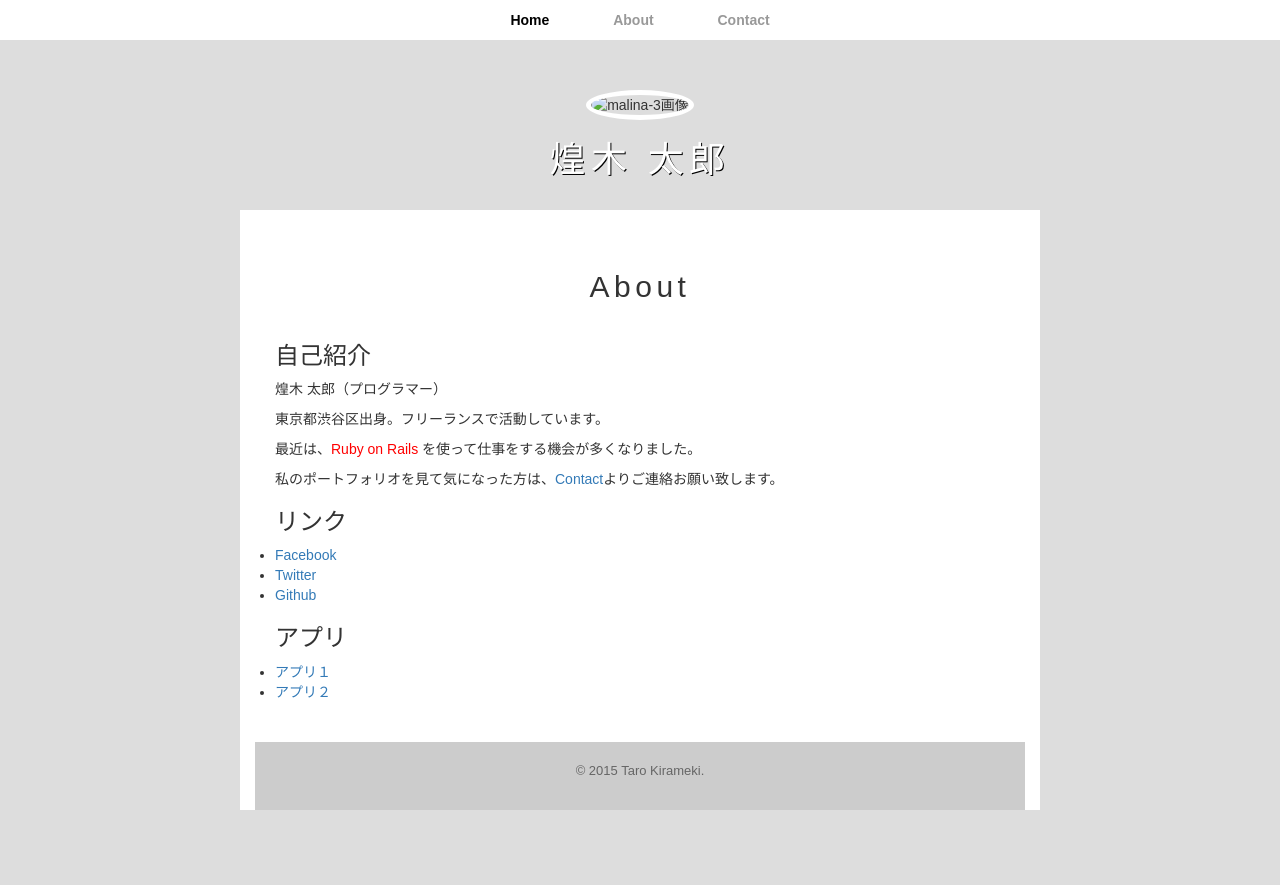
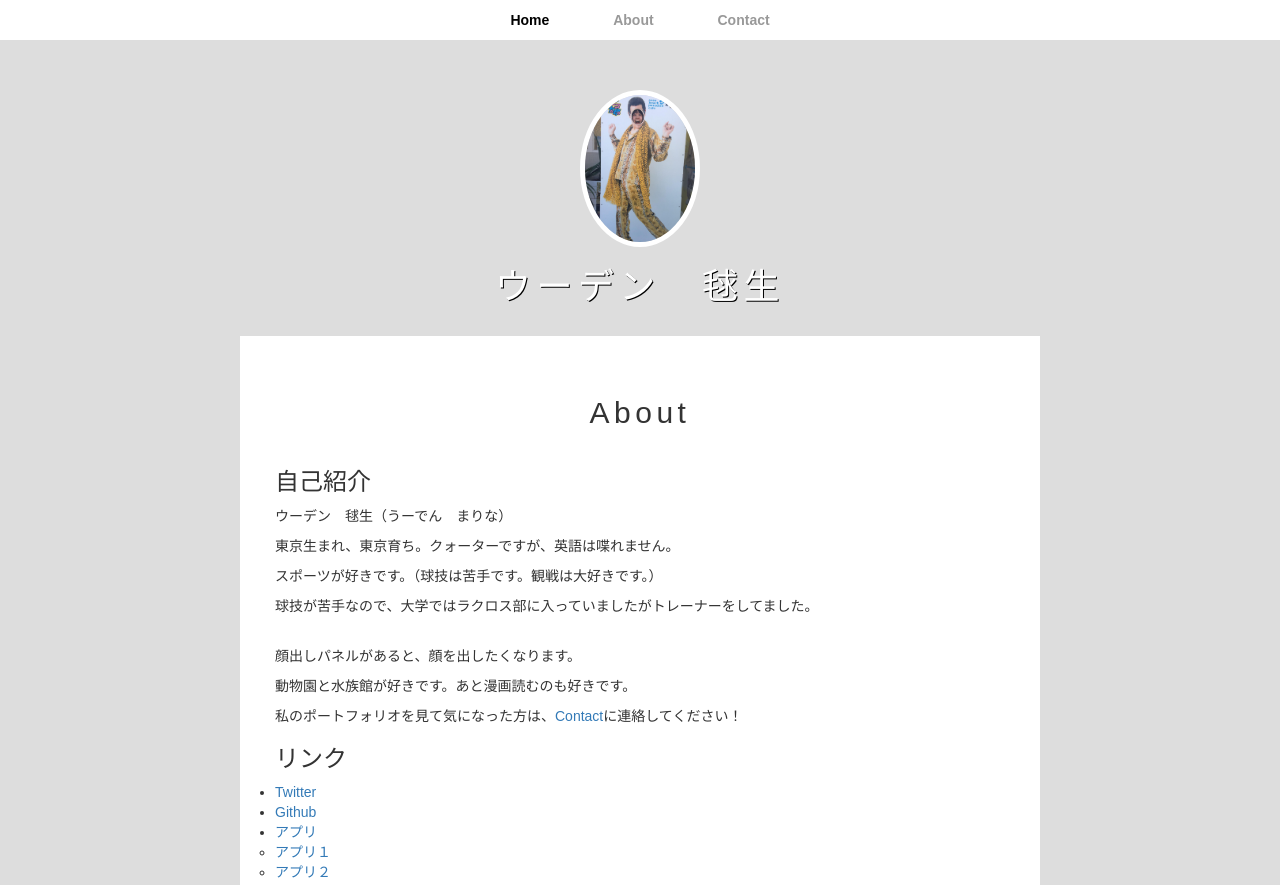
Before and after one commit to malina-3/malina-3.github.io, a plain HTML site: page index.html in a window 1280 px wide. Shown: the top 885 px of the page. Before the commit the page ends 810 px from the top, so only its background shows below. Drawn offline with nearby package versions, Linux system fonts and the light colour scheme.

Commit message:
first commit

```diff
--- a/index.html
+++ b/index.html
@@ -23,23 +23,28 @@
         </ul>
       </nav>
       <div id="logo">
-        <img src="profile.jpg" alt="malina-3画像">
-        <h1>煌木 太郎</h1>
+        <img src="gazo.jpg" alt="">
+        <h1>ウーデン　毬生</h1>
       </div>
     </header>
     <div class="container">
       <section>
-        <h2>About</h2>
+        <h2><span class=<a href="pink">About</span></h2>
         <h3>自己紹介</h3>
-        <p>煌木 太郎（プログラマー）</p>
-        <p>東京都渋谷区出身。フリーランスで活動しています。</p>
-        <p>最近は、<span class="red">Ruby on Rails</span> を使って仕事をする機会が多くなりました。</p>
-        <p>私のポートフォリオを見て気になった方は、<a href="#">Contact</a>よりご連絡お願い致します。</p>
+        <p>ウーデン　毬生（うーでん　まりな）</p>
+        <p>東京生まれ、東京育ち。クォーターですが、英語は喋れません。</p>
+        <p>スポーツが好きです。（球技は苦手です。観戦は大好きです。）</p>
+        <p>球技が苦手なので、大学ではラクロス部に入っていましたがトレーナーをしてました。</p>
+        <br>
+        <p>顔出しパネルがあると、顔を出したくなります。</p>
+        <p>動物園と水族館が好きです。あと漫画読むのも好きです。</p>
+        <p>私のポートフォリオを見て気になった方は、<a href="#">Contact</a>に連絡してください！</p>
         <h3>リンク</h3>
         <ul>
-          <li><a href="#" target="_blank">Facebook</a></li>
+          <li><a href="https://www.facebook.com/>Facebook</a></li>
           <li><a href="#" target="_blank">Twitter</a></li>
           <li><a href="https://github.com/malina-3" target="_blank">Github</a></li>
+          <li><a herf="https://www.instagram.com/?hl=ja>Instagram</a></li>
         </ul>
         <h3>アプリ</h3>
         <ul>
```
Also changed, not shown: about.html (added), gazo.jpg (added).
